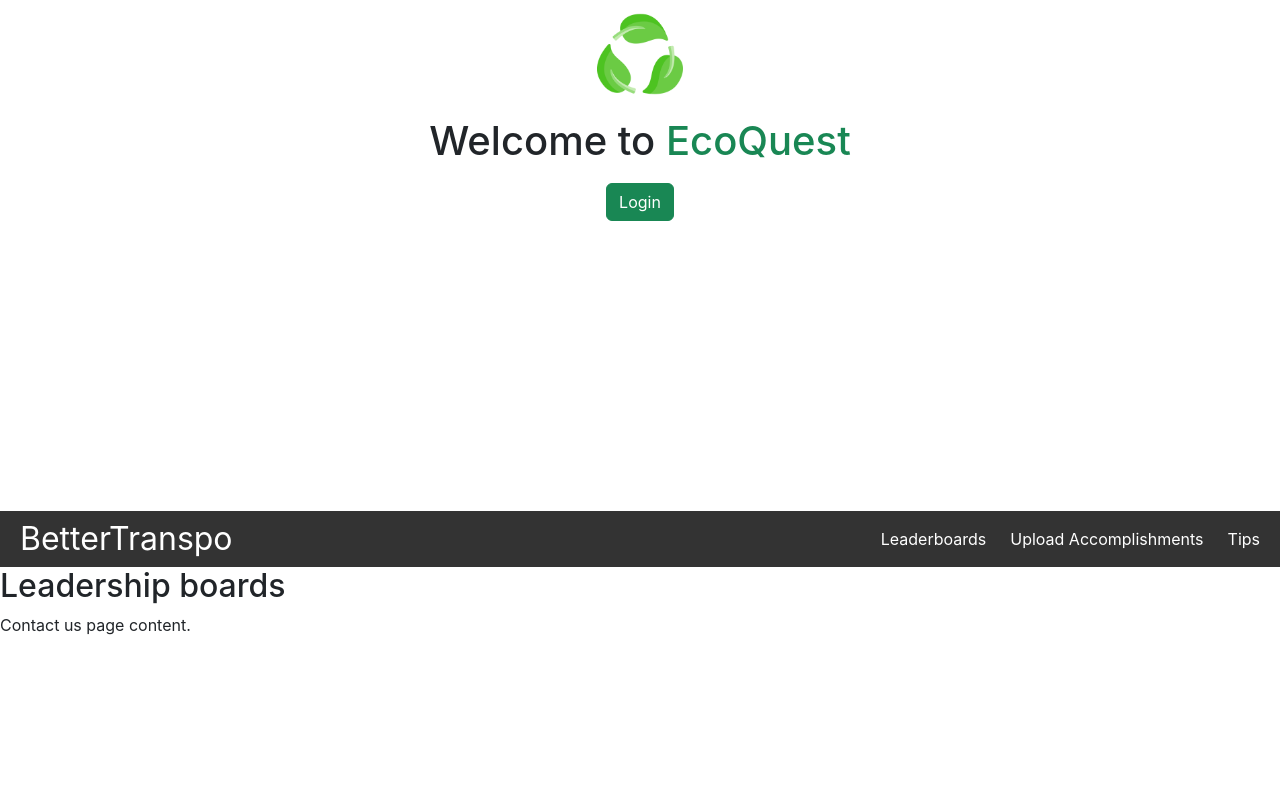
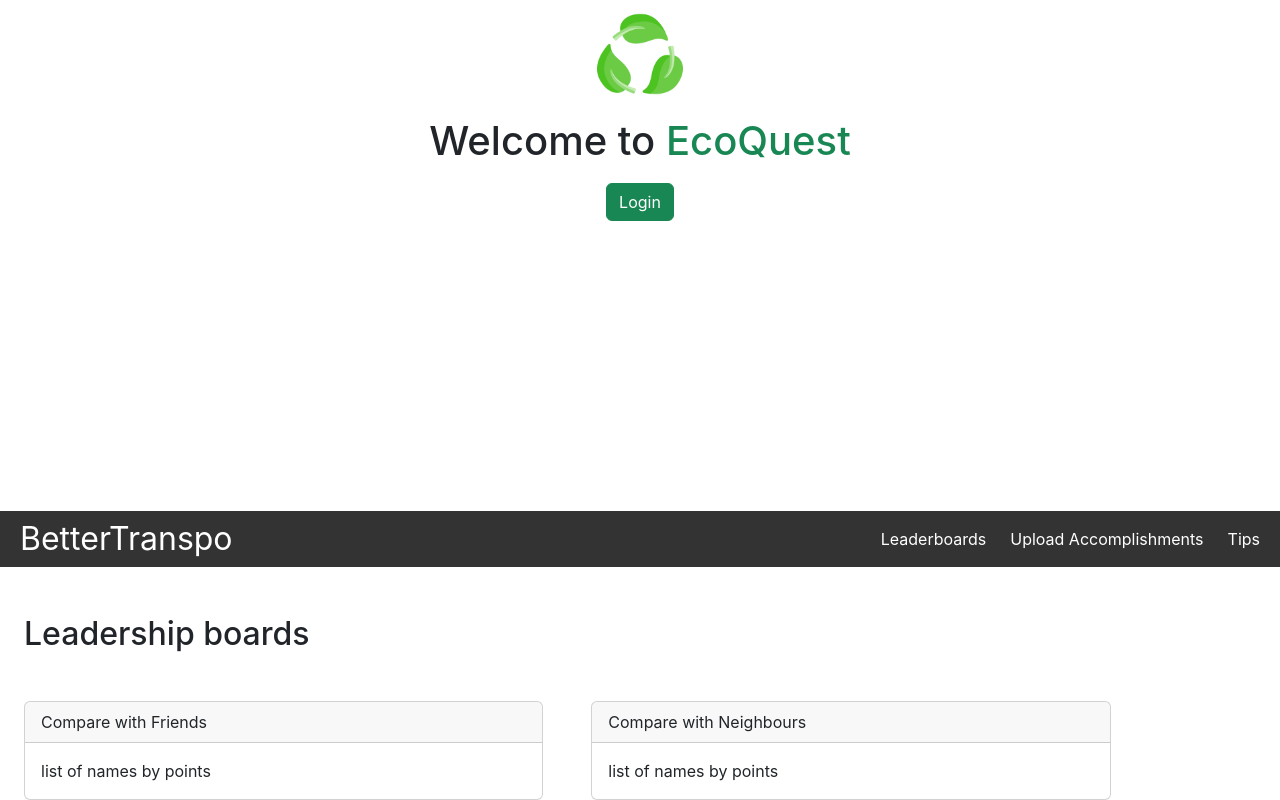
Before and after one commit to uOttahack6/frontend, a React (Create React App) app: page /leaderboards in a window 1280 px wide. Shown: the part 289-1089 px from the top of the page. Before the commit the page ends 942 px from the top, so only its background shows below. Built offline with nearby package versions, Linux system fonts and the light colour scheme; no server answers.

Commit message:
Fixed some text alignment

```diff
--- a/src/Pages/Home.js
+++ b/src/Pages/Home.js
@@ -1,6 +1,6 @@
 import React from 'react';
-import "bootstrap/dist/js/bootstrap.bundle.min";
-import "bootstrap/dist/css/bootstrap.min.css";
+//import "bootstrap/dist/js/bootstrap.bundle.min";
+//import "bootstrap/dist/css/bootstrap.min.css";
 
 function Home() {
   return (
@@ -14,7 +14,9 @@ function Home() {
             <div class="card-header">
               Sustainability Task of the Day
             </div>
+            <div class="card-body">
               Words
+            </div>
           </div>
         </div>
         <div class="col-sm-5">
--- a/src/Pages/Leaderboards.js
+++ b/src/Pages/Leaderboards.js
@@ -3,8 +3,29 @@ import React from 'react';
 function Leaderboards() {
   return (
     <div>
-      <h2>Leadership boards</h2>
-      <p>Contact us page content.</p>
+      <h2 class="my-5 mx-4">Leadership boards</h2>
+      <div class="row">
+        <div class="col-sm-5 mx-4">
+          <div class="card">
+            <div class="card-header">
+              Compare with Friends
+            </div>
+            <div class="card-body">
+              list of names by points
+            </div>
+          </div>
+        </div>
+        <div class="col-sm-5">
+          <div class="card">
+            <div class="card-header">
+              Compare with Neighbours
+            </div>
+            <div class="card-body">
+              list of names by points
+            </div>
+          </div>
+        </div>
+      </div>
     </div>
   );
 }
```
